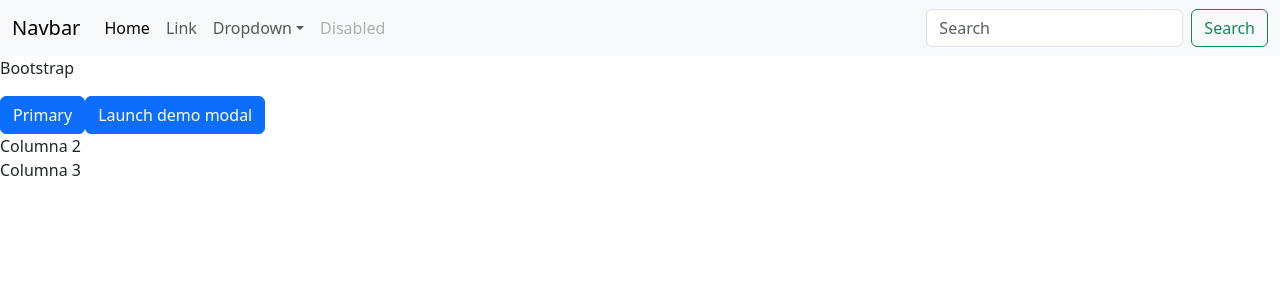
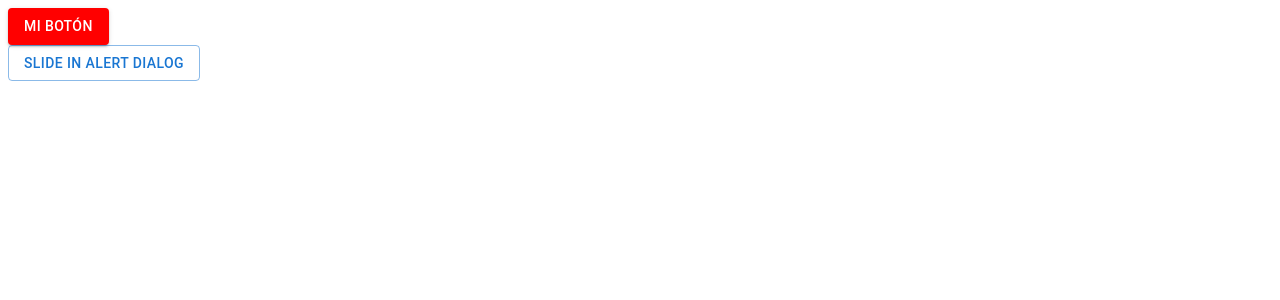
Before and after one commit to gorkavillara/react-g3-junio-2023, a React (Vite) app: page / in a window 1280 px wide. Shown: the top 300 px of the page. Built offline with nearby package versions, Linux system fonts and the light colour scheme.

Commit message:
Tema 11 - Material UI

```diff
--- a/package.json
+++ b/package.json
@@ -11,6 +11,9 @@
   },
   "dependencies": {
     "@cake-hub/lidl-web-bootstrap_theme": "^6.12.0",
+    "@emotion/react": "^11.11.1",
+    "@emotion/styled": "^11.11.0",
+    "@mui/material": "^5.13.7",
     "@reduxjs/toolkit": "^1.9.5",
     "@tanstack/react-query": "^4.29.19",
     "@tanstack/react-query-devtools": "^4.29.19",
--- a/src/App.tsx
+++ b/src/App.tsx
@@ -1,9 +1,9 @@
-import Bootstrap from "./views/Bootstrap/Bootstrap"
+import Mui from "./views/Mui/Mui"
 
 function App() {
     return (
         <div>
-            <Bootstrap />
+            <Mui />
         </div>
     )
 }
--- /dev/null
+++ b/src/views/Mui/Mui.tsx
@@ -0,0 +1,15 @@
+import Button from "@mui/material/Button"
+import MUIDialog from "./components/MUIDialog"
+
+const Mui = () => {
+    return (
+        <div>
+            <Button variant="contained" sx={{ backgroundColor: "red" }}>
+                Mi botón
+            </Button>
+            <MUIDialog />
+        </div>
+    )
+}
+
+export default Mui
--- /dev/null
+++ b/src/views/Mui/components/MUIDialog.tsx
@@ -0,0 +1,57 @@
+import React from 'react';
+import Button from '@mui/material/Button';
+import Dialog from '@mui/material/Dialog';
+import DialogActions from '@mui/material/DialogActions';
+import DialogContent from '@mui/material/DialogContent';
+import DialogContentText from '@mui/material/DialogContentText';
+import DialogTitle from '@mui/material/DialogTitle';
+import Slide from '@mui/material/Slide';
+import { TransitionProps } from '@mui/material/transitions';
+
+const Transition = React.forwardRef(function Transition(
+  props: TransitionProps & {
+    children: React.ReactElement<any, any>;
+  },
+  ref: React.Ref<unknown>,
+) {
+  return <Slide direction="up" ref={ref} {...props} />;
+});
+
+export default function MUIDialog() {
+  const [open, setOpen] = React.useState(false);
+
+  const handleClickOpen = () => {
+    setOpen(true);
+  };
+
+  const handleClose = () => {
+    setOpen(false);
+  };
+
+  return (
+    <div>
+      <Button variant="outlined" onClick={handleClickOpen}>
+        Slide in alert dialog
+      </Button>
+      <Dialog
+        open={open}
+        TransitionComponent={Transition}
+        keepMounted
+        onClose={handleClose}
+        aria-describedby="alert-dialog-slide-description"
+      >
+        <DialogTitle>{"Use Google's location service?"}</DialogTitle>
+        <DialogContent>
+          <DialogContentText id="alert-dialog-slide-description">
+            Let Google help apps determine location. This means sending anonymous
+            location data to Google, even when no apps are running.
+          </DialogContentText>
+        </DialogContent>
+        <DialogActions>
+          <Button onClick={handleClose}>Disagree</Button>
+          <Button onClick={handleClose}>Agree</Button>
+        </DialogActions>
+      </Dialog>
+    </div>
+  );
+}
```
Also changed, not shown: src/main.tsx (+0 -7 lines), 1 other file (tests, documents, lock files or other folders).
